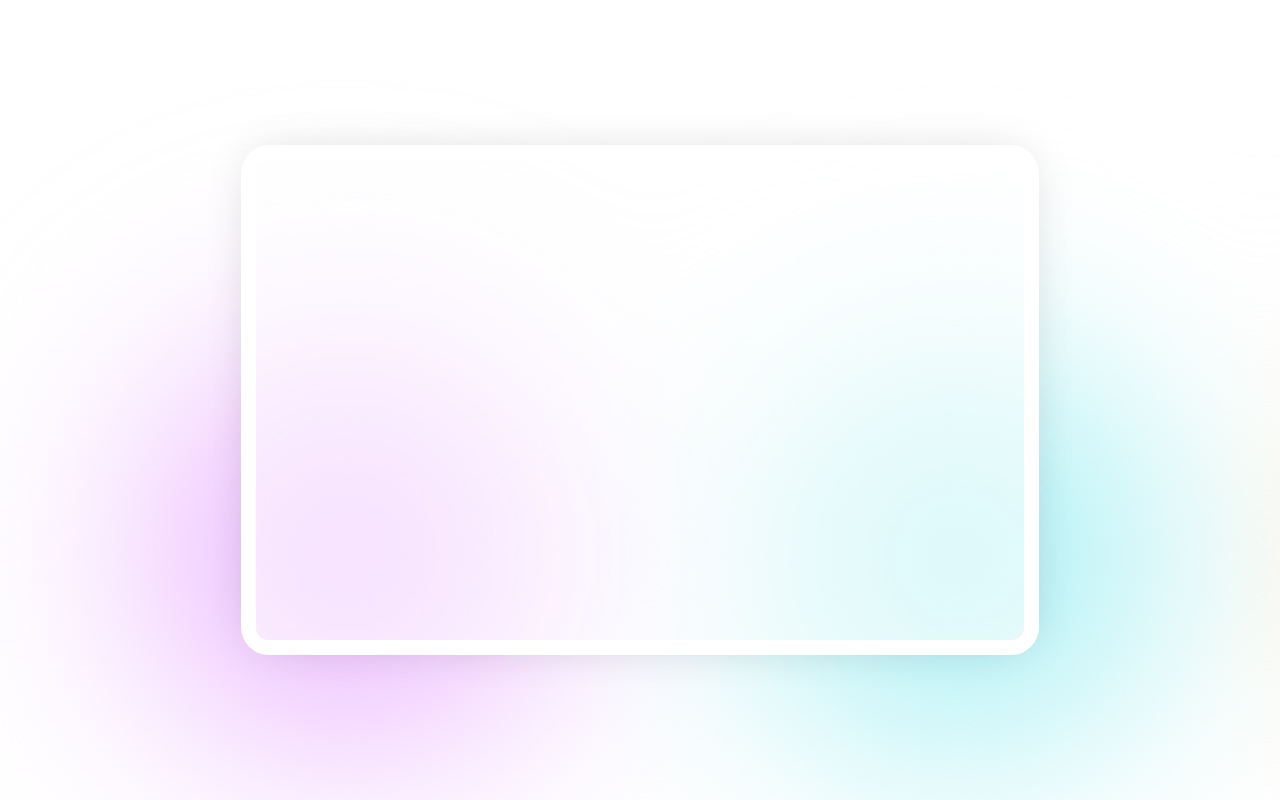
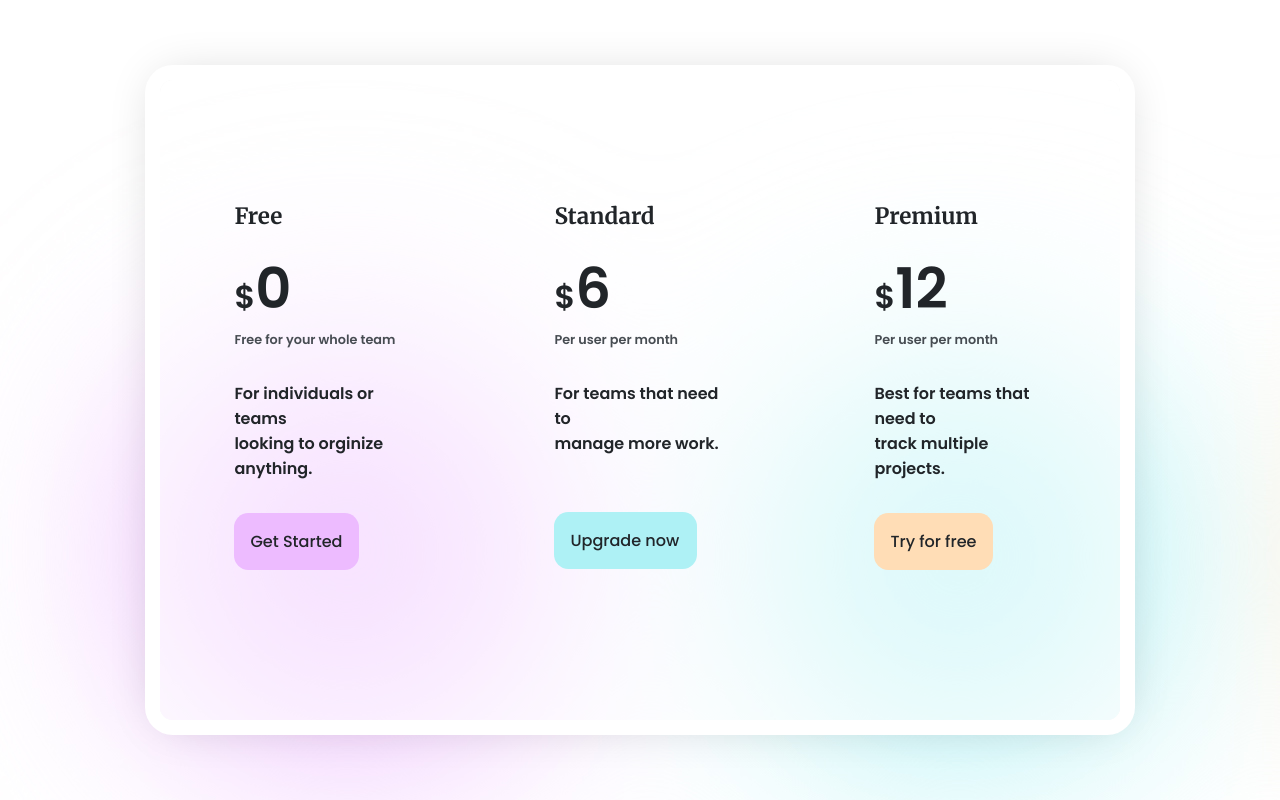
Before and after one commit to johnhaab/iCodeIt-Pricing-Table, a plain HTML site: page index.html in a window 1280 px wide. Drawn offline with Linux system fonts and the light colour scheme.

Commit message:
Fixing things.

```diff
--- a/assets/style.css
+++ b/assets/style.css
@@ -250,15 +250,49 @@ body {
     font-weight: 500;
 }
 
-@media (min-width: 300px) and (max-width: 1000px) {
+@media (min-width: 300px) and (max-width: 1500px) {
 
     .container {
         display:grid;
-        grid-template-columns: 1fr 1fr 1fr 1fr 1fr;
+        grid-template-columns: 1fr 20rem  20rem  20rem 1fr;
         grid-template-rows: 1fr 10rem 10rem 10rem 10rem 1fr;
         width: 100vw;
         height: 100vh;
     }
 
+    .card {
+        background-color: rgba(255, 255, 255, 0.55);
+        grid-column-start: 2;
+        grid-column-end: 5;
+        grid-row-start: 2;
+        grid-row-end: 6;
+        border-radius: .8rem;
+        box-shadow: rgba(255, 255, 255) 0px 1px 10px, rgb(255, 255, 255) 0px 0px 0px 15px, rgba(0, 0, 0, 0.2) 0px 0px 50px;
+    }
+
+    .free a {
+        width: 73%;
+    }
+
+    .free {
+        transform: translate(0px, 3rem);
+    }
+
+    .standard a {
+        width: 83%;
+        transform: translate(0px, 1.5rem);
+    }
+
+    .standard {
+        transform: translate(0px, 3rem);
+    }
+
+    .premium a {
+        width: 69%;
+    }
+
+    .premium {
+        transform: translate(0px, 3rem);
+    }
 
 }
--- a/index.html
+++ b/index.html
@@ -10,20 +10,40 @@
         <title>iCodeIt - Pricing Table</title>
         <meta name="description" content="">
         <meta name="viewport" content="width=device-width, initial-scale=1">
-        <link rel="stylesheet" href="/assets/style.css">
+        <link rel="stylesheet" href="assets/style.css">
+        <script src="https://kit.fontawesome.com/b473162ab5.js" crossorigin="anonymous"></script>
     </head>
 
 
 
     <body>
         <div class="container">
-            <div class="card">
-                <div class="shadow"></div>
+            <div class="card"></div>
+
+
+            <div class="free">
+                <h3>Free</h3>
+                <h1><span class="smaller">$</span>0</h1>
+                <h5>Free for your whole team</h5>
+                <p>For individuals or teams<br>looking to orginize anything.</p>
+                <a href="#"><h6>Get Started</h6></a>
             </div>
-            <div class="card-border"></div>
-            <div class="free"></div>
-            <div class="standard"></div>
-            <div class="premium"></div>
+            <div class="standard">
+                <h3>Standard</h3>
+                <h1><span class="smaller">$</span>6</h1>
+                <h5>Per user per month</h5>
+                <p>For teams that need to<br>manage more work.</p>
+                <a href="#"><h6>Upgrade now</h6></a>
+            </div>
+            <div class="premium">
+                <h3>Premium</h3>
+                <h1><span class="smaller">$</span>12</h1>
+                <h5>Per user per month</h5>
+                <p>Best for teams that need to<br>track multiple projects.</p>
+                <a href="#"><h6>Try for free</h6></a>
+            </div>
+
+
         </div>
     </body>
 
```
